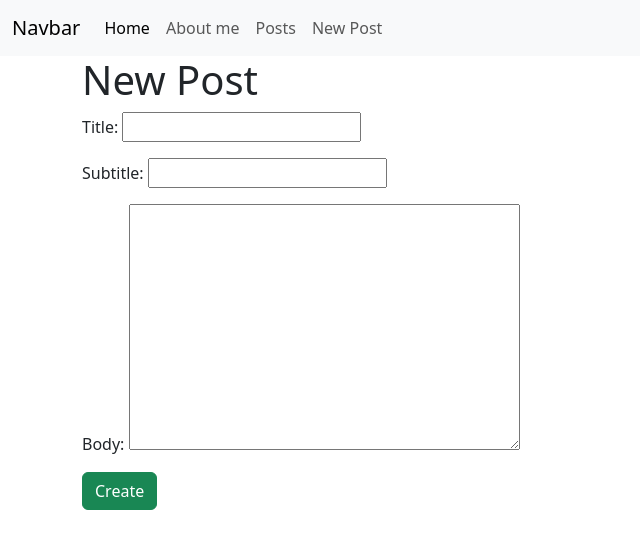
After one commit to kternity/Course-112-Module-3-Message-Board, a Django app: page /posts/new/ in a window 1280 px wide. The commit adds this page. Shown: the top 549 px of the page, without its empty margins (0-640 px from the left). Run offline with Django 4.2, Linux system fonts and the light colour scheme.

Commit message:
Course 112 Module #4 MB Post

```diff
--- a/posts/models.py
+++ b/posts/models.py
@@ -1,5 +1,5 @@
 from django.db import models
-
+from django.urls import reverse
 
 class Post(models.Model):
    title = models.CharField(max_length=128)
@@ -9,3 +9,6 @@ class Post(models.Model):
 
    def __str__(self):
       return self.title
+
+   def get_absolute_url(self):
+      return reverse("detail", args=[self.id])
--- a/posts/urls.py
+++ b/posts/urls.py
@@ -1,6 +1,12 @@
 from django.urls import path
-from .views import PostListView
+from .views import (
+   PostListView,
+   PostCreateView,
+   PostDetailView
+)
 
 urlpatterns = [
    path ("", PostListView.as_view(), name="list"),
+   path ("new/", PostCreateView.as_view(), name="new"),
+   path ("<int:pk>/", PostDetailView.as_view(), name="detail"), #conver pk into integer and feed to detailView
 ]
--- a/posts/views.py
+++ b/posts/views.py
@@ -1,7 +1,17 @@
-from django.views.generic import ListView
+from django.views.generic import ListView, DetailView
+from django.views.generic.edit import CreateView
 from .models import Post
 
 
-class PostListView(ListView):
+class PostListView(ListView): #select all from and show on python
    template_name = "list.html"
    model = Post
+
+class PostDetailView(DetailView):#this will give a sigle Post return
+   template_name = "detail.html"
+   model = Post
+
+class PostCreateView(CreateView):
+   template_name = "new.html" #you need to creatd this new.html template
+   model = Post
+   fields = ["title", "subtitle", "body"] # we are only exposing the 3 from the 4 fields created in models
--- a/templates/base.html
+++ b/templates/base.html
@@ -19,6 +19,8 @@
             <a class="nav-link active" aria-current="page" href="{% url 'home' %}">Home</a>
             <a class="nav-link" href="{% url 'about' %}">About me</a>
             <a class="nav-link" href="{% url 'list' %}">Posts</a>
+            <a class="nav-link" href="{% url 'new' %}">New Post</a>
+
           </div>
         </div>
       </div>
--- /dev/null
+++ b/templates/new.html
@@ -0,0 +1,14 @@
+{% extends 'base.html' %}
+
+
+{% block title %}New Post{% endblock title %}
+
+
+{% block content %}
+<h1>New Post</h1>
+<form method="POST">
+   {% csrf_token %}<!--crosssite forgery protection/kind of old school. the token is given to us to validate -->
+   {{ form.as_p }} <!--Jinja form object as_p attributes/renders as paragraph -->
+   <input type="submit" value="Create" class="btn btn-success">  <!-- value is what is going to show on the button-->
+</form>
+{% endblock content %}
```
Also changed, not shown: templates/detail.html (added, +11 -0 lines), templates/list.html (+9 -3 lines), db.sqlite3, pages/views.py (line endings or trailing spaces).
